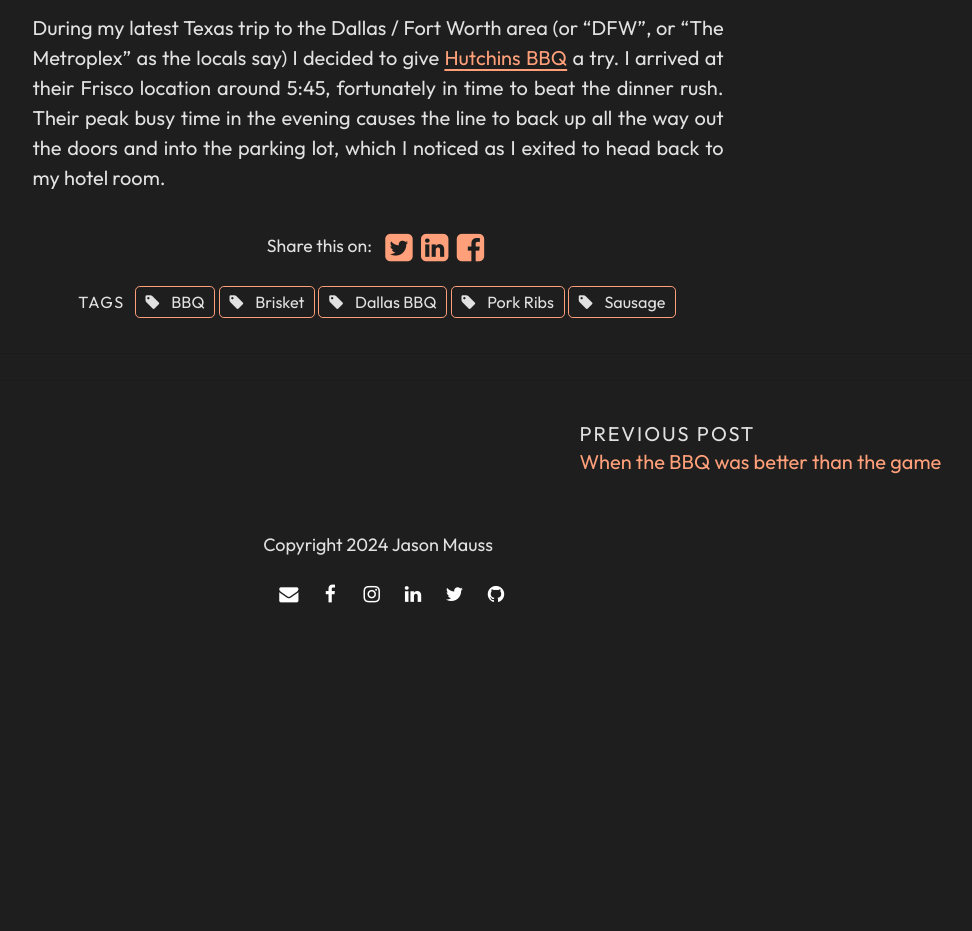
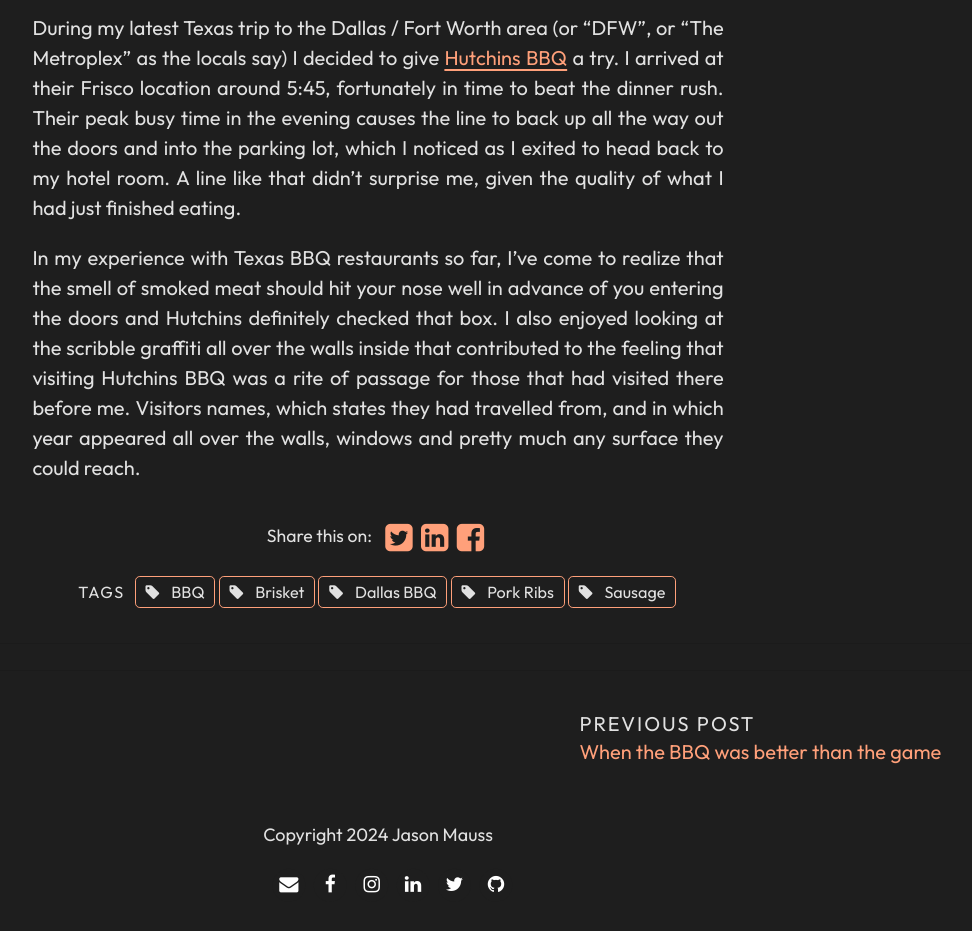
Before and after one commit to jasonmauss/jasonmaussblog, a Jekyll site: the page built from _posts/2024-03-06-texas-bbq-review-hutchins-bbq.md, in a window 1280 px wide and 1286 px high. Shown: the part 355-1286 px from the top of the window, without its empty margins (262-1234 px from the left). Built offline with Jekyll 4.4.1, drawn with Linux system fonts in a browser that asks for light colours; some web fonts are replaced; comment, search, counter and statistics services are not loaded.

Commit message:
Update Post “2024-03-06-texas-bbq-review-hutchins-bbq”

```diff
--- a/_posts/2024-03-06-texas-bbq-review-hutchins-bbq.md
+++ b/_posts/2024-03-06-texas-bbq-review-hutchins-bbq.md
@@ -13,4 +13,6 @@ tags:
   - Pork Ribs
   - Sausage
 ---
-During my latest Texas trip to the Dallas / Fort Worth area (or "DFW", or "The Metroplex" as the locals say) I decided to give [Hutchins BBQ](https://hutchinsbbq.com/frisco-menu) a try. I arrived at their Frisco location around 5:45, fortunately in time to beat the dinner rush. Their peak busy time in the evening causes the line to back up all the way out the doors and into the parking lot, which I noticed as I exited to head back to my hotel room.
+During my latest Texas trip to the Dallas / Fort Worth area (or "DFW", or "The Metroplex" as the locals say) I decided to give [Hutchins BBQ](https://hutchinsbbq.com/frisco-menu) a try. I arrived at their Frisco location around 5:45, fortunately in time to beat the dinner rush. Their peak busy time in the evening causes the line to back up all the way out the doors and into the parking lot, which I noticed as I exited to head back to my hotel room. A line like that didn't surprise me, given the quality of what I had just finished eating.
+
+In my experience with Texas BBQ restaurants so far, I've come to realize that the smell of smoked meat should hit your nose well in advance of you entering the doors and Hutchins definitely checked that box. I also enjoyed looking at the scribble graffiti all over the walls inside that contributed to the feeling that visiting Hutchins BBQ was a rite of passage for those that had visited there before me. Visitors names, which states they had travelled from, and in which year appeared all over the walls, windows and pretty much any surface they could reach.
```
